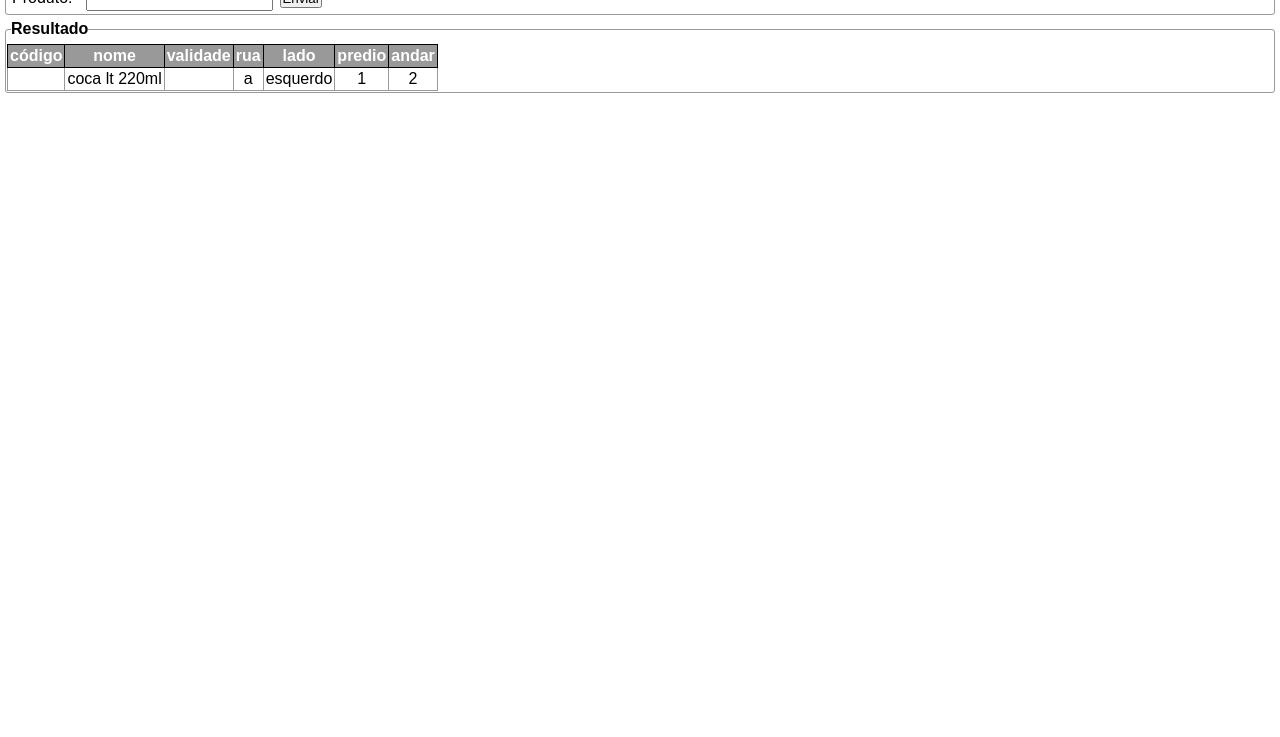
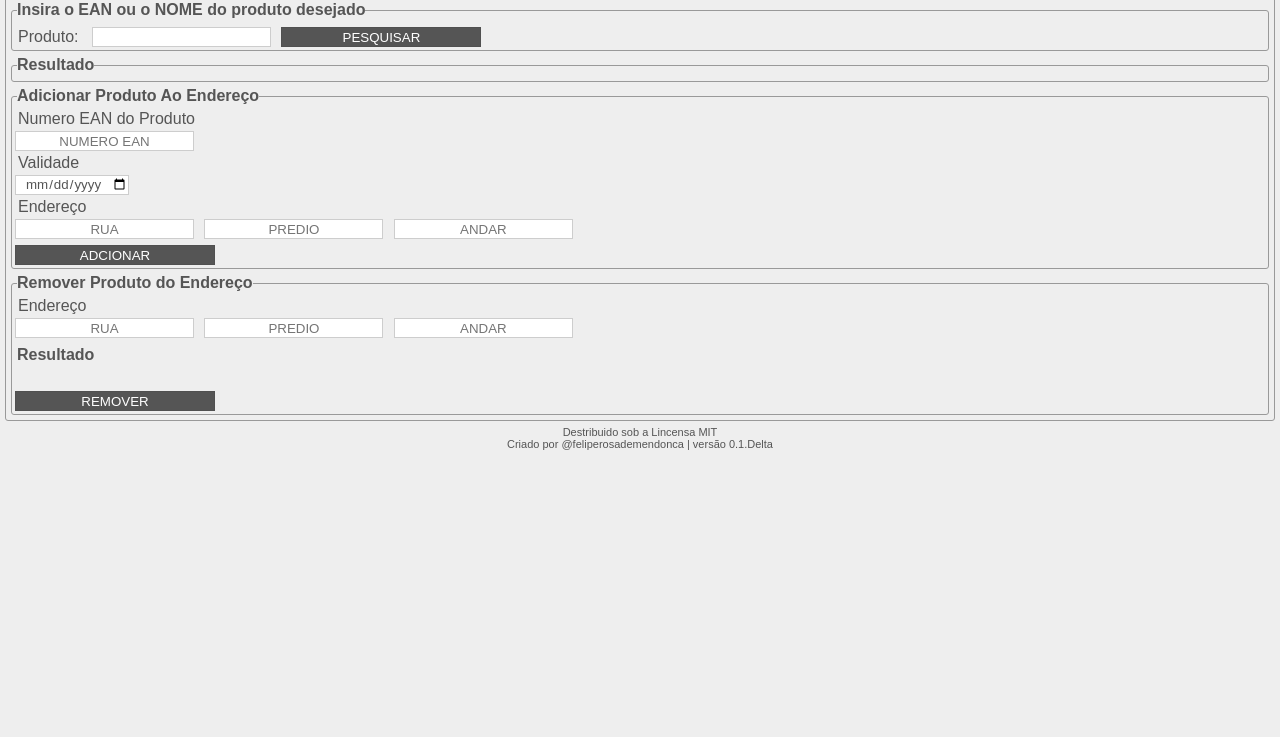
Before and after one commit to feliperosademendonca/wms-javascript, a plain HTML site: page index.html in a window 1280 px wide. Shown: the part 63-800 px from the top of the page. Drawn offline with Linux system fonts and the light colour scheme.

Commit message:
add seção add/rmv produtos nos endereços

```diff
--- a/end.js
+++ b/end.js
@@ -1,5 +1,5 @@
 
-const end = [
+var end = [
     {"id":"1","código":"","nome":"","rua":"a", "lado":"esquerdo","Predio":"1","andar":"1",},
     {"id":"2","código":"","nome":"","rua":"a", "lado":"esquerdo","Predio":"1","andar":"2",},
     {"id":"3","código":"","nome":"","rua":"a", "lado":"esquerdo","Predio":"1","andar":"3",},
@@ -28,4 +28,4 @@ const end = [
 
   ]
 
-  export{end}
+  export default{end}
--- a/estilo.css
+++ b/estilo.css
@@ -3,6 +3,13 @@
   margin: 0px;
   padding: 0px;
   box-sizing: border-box;
+}
+
+
+body{
+  background-color: #eeeeee;
+  color: #555;
+
 }
 
 h1,h2,h3,h4,span,textarea,a{
@@ -37,7 +44,33 @@ th{
   color: #fff;
 }
 
-input,label{
+label{
   margin: 3px;
   padding: 3px;
 }
+
+input{
+  margin: 3px;
+  height: 20px;
+  text-align: center;
+  border: none;
+  border: 1px solid #4444;
+  background-color: #ffff;
+  color: #555;
+}
+
+button{
+  width: 200px;
+  margin: 3px;
+  height: 20px;
+  text-align: center;
+  border: none;
+  border: 1px solid #4444;
+  background-color: #555;
+  color: #fff;
+}
+
+footer>p{
+  font-size:11px;
+  text-align: center;
+}
--- a/index.html
+++ b/index.html
@@ -13,23 +13,63 @@
 </head>
 
 <body>
+    <fieldset>
 
-    <p> Insira o número ou nome do produto desejado</p>
-
+ <legend><h1>SISTEMA DE CONTROLE DE ENDEREÇO DE ESTANTES(SisEnd)</h1></legend>
          <fieldset>
-            <legend>Pesquisar</legend>
+            <legend>Insira o EAN ou o NOME do produto desejado</legend>
             <label>Produto:</label>
-            <input id="inputText" class="input_pesquisa" type="text">
-            <button class="btn_submit" type="submit" value="Enviar"> Enviar</button>
+            <input id="inputText" class="input-pesquisa" type="text">
+            <button id="btn-Sub-ID" class="btn-submit" type="submit" value="Enviar" name="btn-Pesquisar">PESQUISAR</button>
         </fieldset>
 
-    <fieldset>
+    <fieldset id="fieldset-resultado">
         <legend>Resultado</legend>
         <table id="tabelaResultado">
-
         </table>
     </fieldset>
 
+
+    <div id="add-Prod-End">
+        <fieldset>
+        <legend>Adicionar Produto Ao Endereço</legend>
+
+        <label>Numero EAN do Produto</label><br>
+        <input type="text" name="EAN-NAME" id="EAN-ID" placeholder="NUMERO EAN"><br>
+
+        <label>Validade</label><br>
+        <input type="date" name="DATE-VALIDADE" id="DATE-VALIDADE-ID" placeholder="VALIDADE"><br>
+
+        <label>Endereço</label><br>
+        <input type="text" name="RUA" id="RUA-ID" placeholder="RUA">
+        <input type="text" name="RUA" id="RUA-ID" placeholder="PREDIO">
+        <input type="text" name="RUA" id="RUA-ID" placeholder="ANDAR"><br>
+
+        <button type="submit" name="EAN-BTN" id="EAN-BTN">ADCIONAR</button>
+        </fieldset>
+    </div>
+
+    <div id="rmv-Prod-End">
+        <fieldset>
+        <legend>Remover Produto do Endereço</legend>
+
+        <label>Endereço</label><br>
+        <input type="text" name="RUA" id="RUA-ID" placeholder="RUA">
+        <input type="text" name="RUA" id="RUA-ID" placeholder="PREDIO">
+        <input type="text" name="RUA" id="RUA-ID" placeholder="ANDAR">
+
+        <legend>Resultado</legend>
+        <table id="tabelaResultado">
+        </table><br>
+        <button id="BTN-RMV-PROD-END-ID" class="BTN-RMV" name="RMV-PROD-END" placeholder="REMOVER PRODUTO" >REMOVER</button>
+
+         </fieldset>
+    </div>
+</fieldset>
+
 </body>
-
+<footer>
+    <p>Destribuido sob a Lincensa MIT</p>
+    <p>Criado por @feliperosademendonca | versão 0.1.Delta</p>
+</footer>
 </html>
--- a/script.js
+++ b/script.js
@@ -1,54 +1,100 @@
-
-const end = [
-  {"id":"1","código":"","nome":"coca lt 350ml","rua":"a", "lado":"esquerdo","Predio":"1","andar":"1",},
-  {"id":"2","código":"","nome":"coca lt 220ml","rua":"a", "lado":"esquerdo","Predio":"1","andar":"2",},
-  {"id":"3","código":"","nome":"coca pet 500ml","rua":"a", "lado":"esquerdo","Predio":"1","andar":"3",},
-  {"id":"4","código":"","nome":"coca pet 1lt","rua":"a", "lado":"esquerdo","Predio":"1","andar":"4",},
-  {"id":"5","código":"","nome":"","rua":"a", "lado":"esquerdo","Predio":"2","andar":"1",},
-  {"id":"6","código":"","nome":"","rua":"a", "lado":"esquerdo","Predio":"2","andar":"2",},
-  {"id":"7","código":"","nome":"","rua":"a", "lado":"esquerdo","Predio":"2","andar":"3",},
-  {"id":"8","código":"","nome":"","rua":"a", "lado":"esquerdo","Predio":"2","andar":"4",},
-  {"id":"9","código":"","nome":"","rua":"a", "lado":"esquerdo","Predio":"3","andar":"1",},
-  {"id":"10","código":"","nome":"","rua":"a", "lado":"esquerdo","Predio":"3","andar":"2",},
-  {"id":"11","código":"","nome":"","rua":"a", "lado":"esquerdo","Predio":"3","andar":"3",},
-  {"id":"12","código":"","nome":"","rua":"a", "lado":"esquerdo","Predio":"3","andar":"4",},
-  {"id":"13","código":"","nome":"","rua":"a", "lado":"esquerdo","Predio":"4","andar":"1",},
-  {"id":"14","código":"","nome":"","rua":"a", "lado":"esquerdo","Predio":"4","andar":"2",},
-  {"id":"15","código":"","nome":"","rua":"a", "lado":"esquerdo","Predio":"4","andar":"3",},
-  {"id":"16","código":"","nome":"","rua":"a", "lado":"esquerdo","Predio":"4","andar":"4",},
-  {"id":"16","código":"","nome":"","rua":"a", "lado":"esquerdo","Predio":"5","andar":"1",},
-  {"id":"17","código":"","nome":"","rua":"a", "lado":"esquerdo","Predio":"5","andar":"2",},
-  {"id":"18","código":"","nome":"","rua":"a", "lado":"esquerdo","Predio":"5","andar":"3",},
-  {"id":"19","código":"","nome":"","rua":"a", "lado":"esquerdo","Predio":"5","andar":"4",},
-  {"id":"20","código":"","nome":"","rua":"a", "lado":"esquerdo","Predio":"6","andar":"1",},
-  {"id":"21","código":"","nome":"","rua":"a", "lado":"esquerdo","Predio":"6","andar":"2",},
-  {"id":"22","código":"","nome":"","rua":"a", "lado":"esquerdo","Predio":"6","andar":"3",},
-  {"id":"23","código":"","nome":"","rua":"a", "lado":"esquerdo","Predio":"6","andar":"4",},
-
-
+var end = [
+  {"id":"001", "rua":"a", "lado":"esquerdo","Predio":"1","andar":"1","produto":"prod{''}"},
+  {"id":"002", "rua":"a", "lado":"esquerdo","Predio":"1","andar":"2","produto":"prod{''}"},
+  {"id":"003", "rua":"a", "lado":"esquerdo","Predio":"1","andar":"3","produto":"prod{''}"},
+  {"id":"004", "rua":"a", "lado":"esquerdo","Predio":"1","andar":"4","produto":"prod{''}"},
+  {"id":"005", "rua":"a", "lado":"esquerdo","Predio":"2","andar":"1","produto":"prod{''}"},
+  {"id":"006", "rua":"a", "lado":"esquerdo","Predio":"2","andar":"2","produto":"prod{''}"},
+  {"id":"007", "rua":"a", "lado":"esquerdo","Predio":"2","andar":"3","produto":"prod{''}"},
+  {"id":"008", "rua":"a", "lado":"esquerdo","Predio":"2","andar":"4","produto":"prod{''}"},
+  {"id":"009", "rua":"a", "lado":"esquerdo","Predio":"3","andar":"1","produto":"prod{''}"},
+  {"id":"010","rua":"a", "lado":"esquerdo","Predio":"3","andar":"2","produto":"prod{''}"},
+  {"id":"011","rua":"a", "lado":"esquerdo","Predio":"3","andar":"3","produto":"prod{''}"},
+  {"id":"012","rua":"a", "lado":"esquerdo","Predio":"3","andar":"4","produto":"prod{''}"},
+  {"id":"013","rua":"a", "lado":"esquerdo","Predio":"4","andar":"1","produto":"prod{''}"},
+  {"id":"014","rua":"a", "lado":"esquerdo","Predio":"4","andar":"2","produto":"prod{''}"},
+  {"id":"015","rua":"a", "lado":"esquerdo","Predio":"4","andar":"3","produto":"prod{''}"},
+  {"id":"016","rua":"a", "lado":"esquerdo","Predio":"4","andar":"4","produto":"prod{''}"},
+  {"id":"017","rua":"a", "lado":"esquerdo","Predio":"5","andar":"1","produto":"prod{''}"},
+  {"id":"018","rua":"a", "lado":"esquerdo","Predio":"5","andar":"2","produto":"prod{''}"},
+  {"id":"019","rua":"a", "lado":"esquerdo","Predio":"5","andar":"3","produto":"prod{''}"},
+  {"id":"021","rua":"a", "lado":"esquerdo","Predio":"5","andar":"4","produto":"prod{''}"},
+  {"id":"022","rua":"a", "lado":"esquerdo","Predio":"6","andar":"1","produto":"prod{''}"},
+  {"id":"023","rua":"a", "lado":"esquerdo","Predio":"6","andar":"2","produto":"prod{''}"},
+  {"id":"024","rua":"a", "lado":"esquerdo","Predio":"6","andar":"3","produto":"prod{''}"},
+  {"id":"025","rua":"a", "lado":"esquerdo","Predio":"6","andar":"4","produto":"prod{''}"},
 ]
 
-
+var prod=[
+  {"EAN":1,             "codigo":001,"nome":"coca 350ml unid","validade":"01/01/23","quantidade":900},
+  {"EAN":7894900011517, "codigo":002,"nome":"coca 1lt unid","validade":"01/01/23","quantidade":800},
+  {"EAN":7894900011512, "codigo":003,"nome":"coca 2lt unid","validade":"01/01/23","quantidade":800},
+  {"EAN":7894900011513, "codigo":004,"nome":"coca 500ml unid","validade":"01/01/23","quantidade":800},
+  {"EAN":7894900011514, "codigo":005,"nome":"coca 3lt unid","validade":"01/01/23","quantidade":800},
+  {"EAN":7894900011515, "codigo":006,"nome":"coca 220ml unid","validade":"01/01/24","quantidade":800},
+  {"EAN":7894900011516, "codigo":007,"nome":"coca 200ml unid","validade":"01/01/23","quantidade":800},
+  {"EAN":7894900011510, "codigo":010,"nome":"coca Zero 350ml unid","validade":"01/01/23","quantidade":800},
+]
 
 //carrega página
 $(document).ready(function() {
+  //alert("carregou")
+
+//Pesquisar
+$("button[name=btn-Pesquisar]").click(function(){
+ //alert("clicou")
+
+  let inputPesquisa= $('#inputText').val()
+
+//alert(inputPesquisa)
 
 
-//entrada da pesquisa
-  $('button').click(function(){
-   let inputPesquisa= $('#inputText').val()
+//percorre o arrey de objetos e seus valores
+$.each(prod, function(index, prop ){
+  console.log("index: "+index+ ', EAN: ' +prop.EAN +", codigo: "+ prop.codigo+", nome: "+prop.nome+", validade: "+prop.validade,+", quantidade: "+prop.quantidade)
+//teste de iguadade
+
+
+if(inputPesquisa==prop.EAN){
+
+ let tdEan = prod[index].EAN
+ let tdCodigo = prod[index].codigo
+ let tdNome = prod[index].nome
+ let tdQuantidade = prod[index].quantidade
+ let tdValidade = prod[index].validade
+ $('table').html(
+  +'<tbody>'
+  +'<tr> <th>EAN</th><th>cod</th><th>nome</th><th>valid</th><th>quantidade</th><th>rua</th><th>lado</th><th>predio</th><th>andar</th></tr>'
+  +'<tr><td>'+tdEan+'</td><td>'+tdCodigo+'</td><td>'+tdNome+'</td><td>'+tdValidade+'</td><td>'+tdQuantidade+'</td><td>'+""+'</td><td>'+""+'</td><td>'+""+'</td></tr><br>'
+  +'</tbody>'
+  )
+
+}
 
 })
 
 
-//verificar se é entrada valida
+    let tdEan = prod[inputPesquisa].EAN
+    let tdCodigo = prod[inputPesquisa].codigo
+    let tdNome = prod[inputPesquisa].nome
+    let tdQuantidade = prod[inputPesquisa].quantidade
+    let tdValidade = prod[inputPesquisa]
 
-//se inputPesquisa atender os requisitos de entrada
+    // loop dentro de outro loop
+
+      $('table').html(
+        +'<tbody>'
+        +'<tr> <th>EAN</th><th>cod</th><th>nome</th><th>validade</th><th>rua</th><th>lado</th><th>predio</th><th>andar</th></tr>'
+        +'<tr><td>'+tdEan+'</td><td>'+tdCodigo+'</td><td>'+tdNome+'</td><td>'+tdValidade+'</td><td>'+""+'</td><td>'+""+'</td><td>'+""+'</td><td>'+""+'</td></tr><br>'
+        +'</tbody>'
+        )
+
+
+ //mostrar o 'end' que tem o 'prod' pesquisado
+
 //retornar valor da pesquisa dentro da tabela
 
- $('table').html(
- '<tr> <th>código</th><th>nome</th><th>validade</th><th>rua</th><th>lado</th><th>predio</th><th>andar</th></tr>'
-+'<tr>  <td>'+ end[1].código+'</td><td>'+ end[1].nome +'</td><td>'+"" +'</td><td>'+ end[1].rua+'</td><td>'+ end[1].lado+'</td><td>'+end[1].Predio +'</td><td>'+end[1].andar+'</td></tr>'
 
-)
+
  });
+})
```
Also changed, not shown: README.md. Lines whose indentation alone changed are shown as unchanged.
